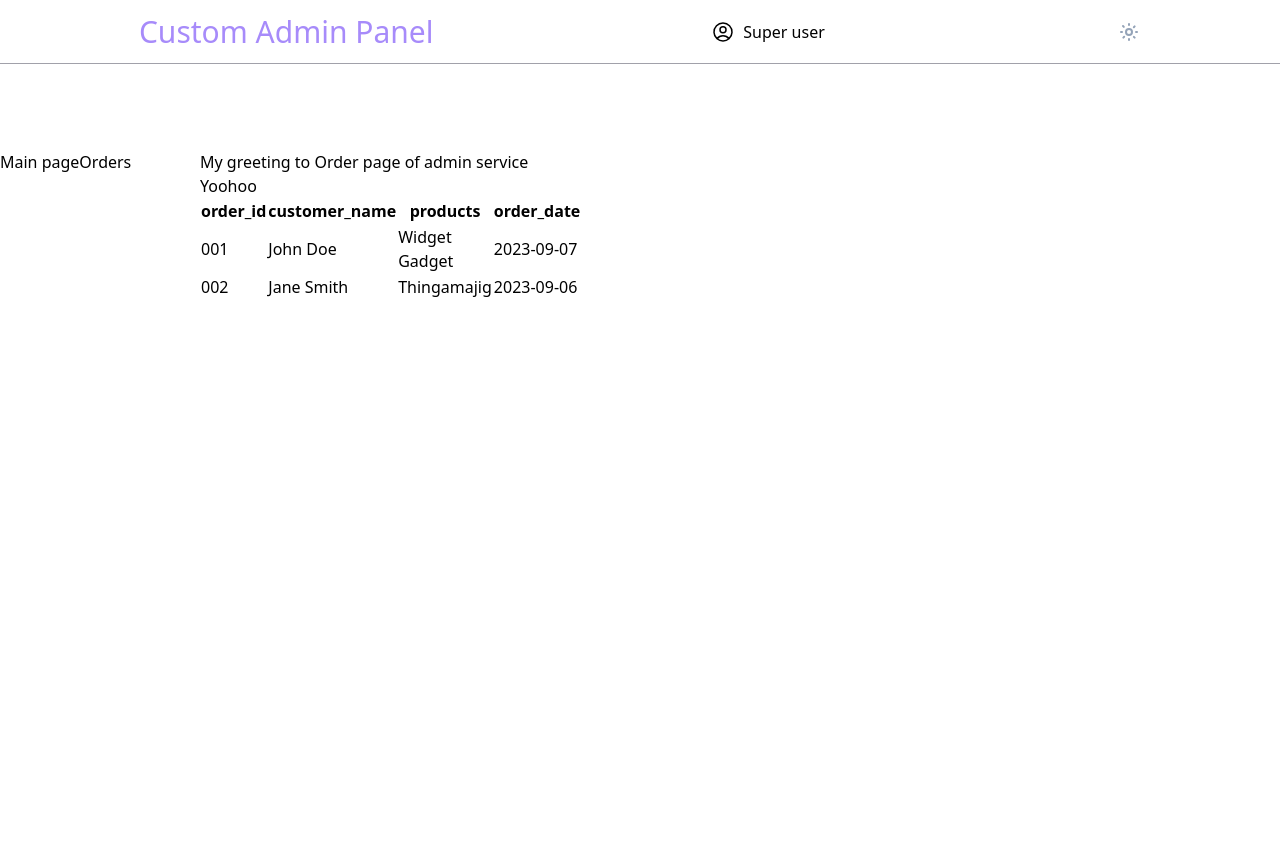
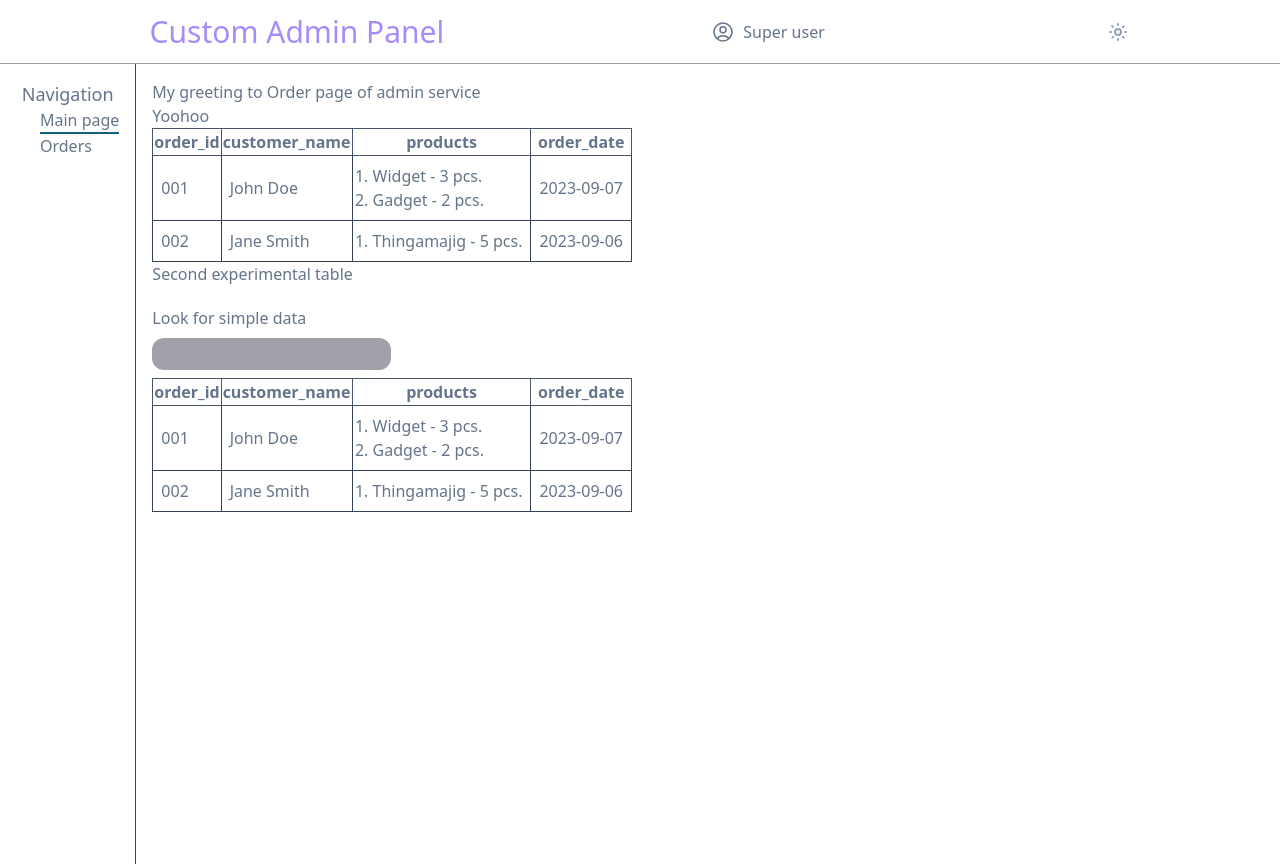
Before and after one commit to KobzarA/admin-react-ts, a React (Create React App) app: page /orders in a window 1280 px wide. Before the commit the page ends 800 px from the top, so only its background shows below. Built offline with nearby package versions, Linux system fonts and the light colour scheme.

Commit message:
feat: search thow table,little changes on table ui

```diff
--- /dev/null
+++ b/src/components/App.tsx
@@ -0,0 +1,27 @@
+import { lazy, Suspense } from "react";
+import { BrowserRouter as Router, Routes, Route } from "react-router-dom";
+import Header from "./Header/Header";
+import Aside from "./Aside";
+import MainPage from "./pages/MainPage";
+import OrdersPage from "./pages/OrdersPage";
+
+function App() {
+  return (
+    <Router>
+      <div className="h-0 min-h-screen">
+        <Header />
+        <div className="flex min-h-full">
+          <Aside />
+          <main className="min-h-full p-4">
+            <Routes>
+              <Route path="/" element={<MainPage />} />
+              <Route path="/orders" element={<OrdersPage />} />
+            </Routes>
+          </main>
+        </div>
+      </div>
+    </Router>
+  );
+}
+
+export default App;
--- a/src/components/App/App.tsx
+++ /dev/null
@@ -1,26 +0,0 @@
-import { lazy, Suspense } from "react";
-import { BrowserRouter as Router, Routes, Route } from "react-router-dom";
-import Header from "../Header/Header";
-import Aside from "../Aside";
-import "./App.css";
-import MainPage from "../pages/MainPage";
-import OrdersPage from "../pages/OrdersPage";
-
-function App() {
-  return (
-    <Router>
-      <div className="grid grid-cols-[200px_minmax(900px,_1fr)] grid-rows-2">
-        <Header />
-        <Aside />
-        <main>
-          <Routes>
-            <Route path="/" element={<MainPage />} />
-            <Route path="/orders" element={<OrdersPage />} />
-          </Routes>
-        </main>
-      </div>
-    </Router>
-  );
-}
-
-export default App;
--- a/src/components/Aside.tsx
+++ b/src/components/Aside.tsx
@@ -9,10 +9,17 @@ import { NavLink } from "react-router-dom";
 */
 const Aside = () => {
   return (
-    <aside>
-      <nav>
-        <NavLink to={"/"}>Main page</NavLink>
-        <NavLink to={"/orders"}>Orders</NavLink>
+    <aside className="min-h-full border-r border-zinc-700 p-4">
+      <h2 className="text-center text-lg">Navigation</h2>
+      <nav className="flex flex-col items-start  ">
+        <ul className="ml-6 divide-y-2 divide-cyan-800 dark:divide-cyan-800">
+          <li>
+            <NavLink to={"/"}>Main page</NavLink>
+          </li>
+          <li>
+            <NavLink to={"/orders"}>Orders</NavLink>
+          </li>
+        </ul>
       </nav>
     </aside>
   );
--- a/src/components/Header/Header.tsx
+++ b/src/components/Header/Header.tsx
@@ -2,7 +2,7 @@ import SwitcherTheme from "./SwitcherTheme";
 
 const Header = () => {
   return (
-    <header className="col-span-2 flex h-16 items-center justify-around border-b border-b-zinc-400">
+    <header className="flex h-16 w-full items-center justify-around border-b border-b-zinc-400 p-4">
       <p className="text-3xl text-violet-400 dark:text-white">
         Custom Admin Panel
       </p>
--- /dev/null
+++ b/src/components/Tables/TableContainer.tsx
@@ -0,0 +1,28 @@
+import { useEffect, useState } from "react";
+import TableTemplate, { TableData } from "./TableTempalte";
+import TableSearch from "./TableSearch";
+import TableFilters from "./TableFilters";
+import tableFilter from "./tableFilter";
+
+const TableContainer = ({ data }: { data: TableData }) => {
+  const [viewData, setViewData] = useState(data);
+
+  const handleSearchText = (searchText: string) => {
+    if (searchText === "" || searchText === null) setViewData(data);
+    console.info("render");
+    setViewData(tableFilter(data, searchText));
+  };
+  //   useEffect(() => {
+  //     setViewData(tableFilters(data, ""));
+  //   }, []);
+
+  return (
+    <div>
+      <TableSearch onSearch={handleSearchText} />
+      {/* <TableFilters onSearch={handleSearchText} /> */}
+      <TableTemplate data={viewData} />
+    </div>
+  );
+};
+
+export default TableContainer;
--- /dev/null
+++ b/src/components/Tables/TableSearch.tsx
@@ -0,0 +1,27 @@
+import { useEffect, useState } from "react";
+
+const TableSearch = ({ onSearch }: { onSearch: (search: string) => void }) => {
+  const [searchText, setSearchText] = useState("");
+  useEffect(() => {
+    onSearch(searchText);
+  }, [searchText]);
+  return (
+    <>
+      <label className="mt-5 block" htmlFor="tableSearch">
+        Look for simple data
+      </label>
+      <input
+        type="search"
+        name="tableSearch"
+        id="tableSearch"
+        className="my-2 block rounded-xl bg-zinc-400 p-1 text-white"
+        value={searchText}
+        onChange={(e) => {
+          setSearchText(e.target.value);
+        }}
+      />
+    </>
+  );
+};
+
+export default TableSearch;
--- a/src/components/Tables/TableTempalte.tsx
+++ b/src/components/Tables/TableTempalte.tsx
@@ -4,42 +4,48 @@ export interface TableData {
 }
 
 const TableTemplate = ({ data }: { data: TableData }) => {
-  debugger;
+  // Check for incoming data
   if (!data.columnsNames) return <div>"No data is downloaded"</div>;
 
+  // create table headers
   const columns = data.columnsNames.map((item) => {
-    return <th>{item}</th>;
+    return <th className="border border-slate-600">{item}</th>;
   });
 
+  const tdStyles = "border border-slate-700 p-2";
   const rows = data.rowsData.map((rowData) => {
     const row = rowData.map((data) => {
+      // Checking if data array if yes return mapped list in cell
       if (Array.isArray(data)) {
         return (
-          <td>
-            {data.map((item) => (
-              <>
-                {item?.product_name} <br />
-              </>
-            ))}
+          <td className={tdStyles}>
+            <ol className="ml-3 list-decimal">
+              {data.map((item, i) => (
+                <li key={i}>
+                  {item?.product_name} - {item?.quantity} pcs.
+                </li>
+              ))}
+            </ol>
           </td>
         );
       } else if (typeof data === "object") {
+        // check if object
         return (
-          <td>
+          <td className={tdStyles}>
             {" "}
             <button>Show more</button>
           </td>
         );
       }
-
-      return <td>{data}</td>;
+      // in other cases data are primitives string or number
+      return <td className={tdStyles}>{data}</td>;
     });
 
     return <tr>{row}</tr>;
   });
 
   return (
-    <table>
+    <table className="table-auto border-collapse border border-slate-500">
       <thead>
         <tr>{columns}</tr>
       </thead>
--- /dev/null
+++ b/src/components/Tables/tableFilter.ts
@@ -0,0 +1,25 @@
+import { TableData } from "./TableTempalte";
+
+const tableFilter = (data: TableData, filter: string): TableData => {
+  const filteredRow = data.rowsData.filter((row) => {
+    debugger;
+    return row.find((elem) => {
+      if (typeof elem === "object" && !Array.isArray(elem)) {
+        // Not implemented
+        return false;
+        // return Object.values(elem).includes(filter);
+      } else if (Array.isArray(elem)) {
+        // Not implemented
+        return false;
+      }
+      return elem.toString().toLowerCase().includes(filter.toLowerCase());
+    });
+  });
+  const filteredData = {
+    rowsData: filteredRow,
+    columnsNames: data.columnsNames,
+  };
+  return filteredData;
+};
+
+export default tableFilter;
--- a/src/components/pages/OrdersPage.tsx
+++ b/src/components/pages/OrdersPage.tsx
@@ -23,6 +23,7 @@
 */
 
 import tableOrdersDataAdapter from "../../libs/tableDataAdapter";
+import TableContainer from "../Tables/TableContainer";
 import TableTemplate from "../Tables/TableTempalte";
 
 const ordersJson = `
@@ -65,7 +66,6 @@ const ordersJson = `
 const orders = JSON.parse(ordersJson);
 
 const OrdersPage = () => {
-  debugger;
   const tableData = tableOrdersDataAdapter(orders);
 
   return (
@@ -73,6 +73,8 @@ const OrdersPage = () => {
       My greeting to Order page of admin service
       <h1>Yoohoo</h1>
       <TableTemplate data={tableData} />
+      <h2>Second experimental table</h2>
+      <TableContainer data={tableData} />
     </>
   );
 };
--- a/src/index.tsx
+++ b/src/index.tsx
@@ -1,19 +1,19 @@
-import React from 'react';
-import ReactDOM from 'react-dom/client';
-import './index.css';
-import App from './components/App/App';
-import reportWebVitals from './reportWebVitals';
+import React from "react";
+import ReactDOM from "react-dom/client";
+import "./index.css";
+import App from "./components/App";
+import reportWebVitals from "./reportWebVitals";
 
 const root = ReactDOM.createRoot(
-  document.getElementById('root') as HTMLElement
+  document.getElementById("root") as HTMLElement,
 );
 root.render(
   <React.StrictMode>
     <App />
-  </React.StrictMode>
+  </React.StrictMode>,
 );
 
 // If you want to start measuring performance in your app, pass a function
 // to log results (for example: reportWebVitals(console.log))
 // or send to an analytics endpoint. Learn more: https://bit.ly/CRA-vitals
-reportWebVitals();
+// reportWebVitals(console.table);
--- a/tailwind.config.js
+++ b/tailwind.config.js
@@ -1,6 +1,6 @@
 /** @type {import('tailwindcss').Config} */
 module.exports = {
-  content: ["./src/**/*.{js,jsx,ts,tsx}"],
+  content: ["./src/**/*.{js,jsx,ts,tsx}", "./public/*.html"],
   theme: {
     extend: {},
   },
```
Also changed, not shown: src/components/App/App.css (deleted).
